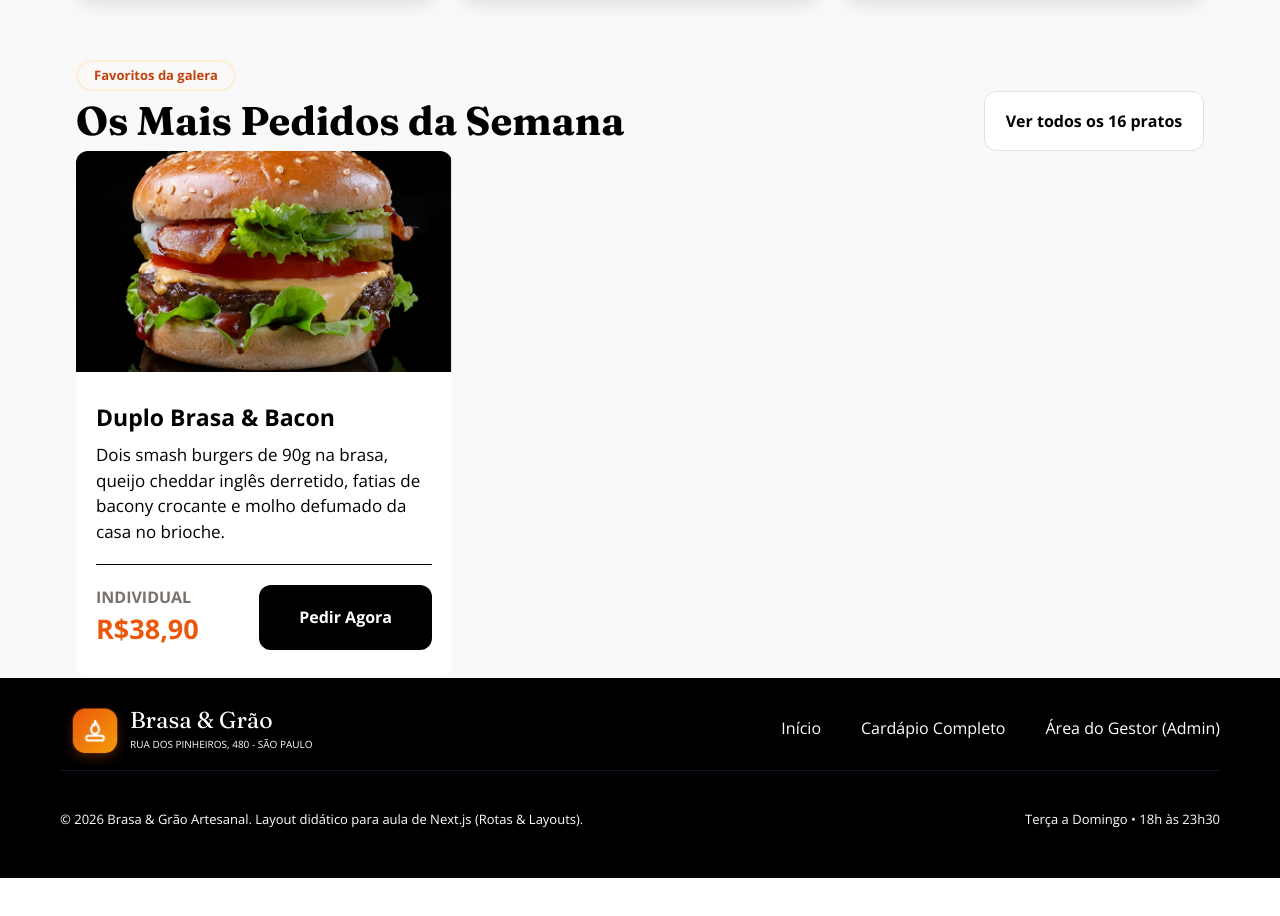
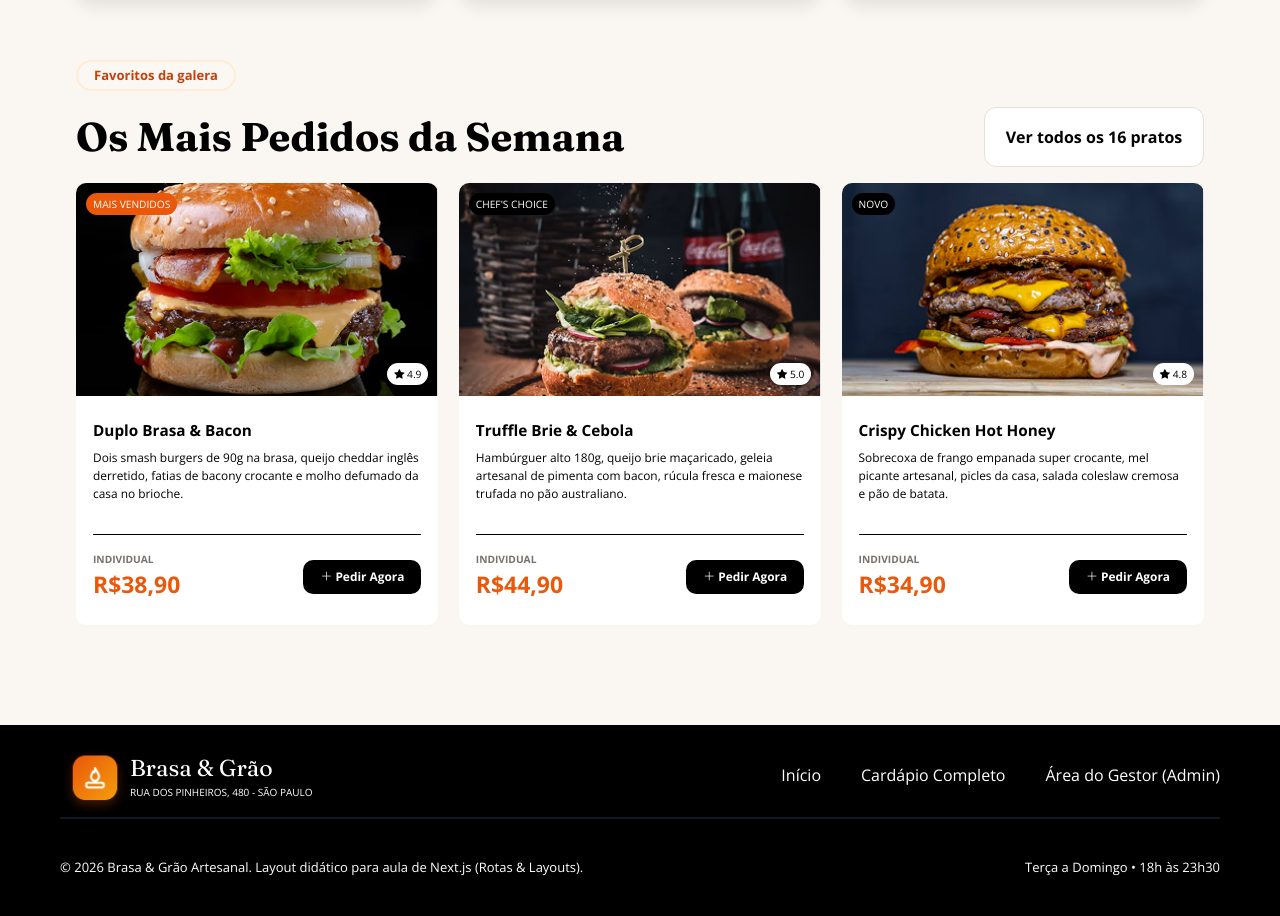
Before and after one commit to MatheusCatarucci/brasa-e-grao, a Next.js app: page / in a window 1280 px wide. Shown: the part 850-1766 px from the top of the page. Before the commit the page ends 1728 px from the top, so only its background shows below. Built offline with nearby package versions, Linux system fonts and the light colour scheme; a web font is replaced by a local one.

Commit message:
pag principal finalizada e inicio do cardapio

```diff
--- a/app/cardapio/page.tsx
+++ b/app/cardapio/page.tsx
@@ -1,10 +1,43 @@
 export default function CardapioPage() {
   return (
-    <section className="min-h-[60vh] bg-[#FFEDD5] px-19 py-10">
-      <h1 className="text-[30px] font-bold text-[#431407]">Cardápio</h1>
-      <p className="mt-2 text-[#6b6259]">
-        Nossos burgers, acompanhamentos e cafés especiais estarão aqui em breve.
-      </p>
+    <section className="min-h-screen bg-[#faf7f2] px-19 py-25">
+
+      {/* Hero */}
+      <div className="rounded-3xl border border-[#FFEDD5] bg-linear-to-br from-[#FFF7ED] to-[#FFEDD5] p-10">
+
+        <span className="inline-block rounded-full border border-[#FFEDD5] bg-[#FFF7ED] px-3 py-1 text-[12px] font-bold text-[#C2410C]">
+          Cardápio Artesanal • Edição de Outono
+        </span>
+
+        <div className="mt-8 grid grid-cols-2 items-end gap-10">
+
+          {/* Esquerda */}
+          <div className="flex flex-col gap-3">
+            <h1 className="font-display text-[29.5px] font-bold text-[#1C1917]">
+              Escolha sua experiência na brasa
+            </h1>
+            <p className="max-w-xl text-[13.5px] leading-relaxed text-[#57534E]">
+              Todos os hambúrgueres acompanham maionese defumada da casa. Adicione
+              batata rústica e bebida artesanal por +R$ 16,00.
+            </p>
+          </div>
+
+          {/* Direita */}
+          <div className="flex flex-col items-end gap-1 text-right py-10">
+            <p className="text-[12px] font-bold uppercase tracking-wide text-[#C2410C]">
+              Combo do dia
+            </p>
+            <h2 className="font-display text-[29.5px] font-bold text-[#1C1917]">
+              Smash + Fritas + Café Gelado
+            </h2>
+            <p className="text-[13px] font-bold text-[#EA580C]">
+              De R$ 62,00 por R$ 49,90
+            </p>
+          </div>
+
+        </div>
+      </div>
+
     </section>
   )
 }
--- a/app/page.tsx
+++ b/app/page.tsx
@@ -2,7 +2,7 @@ import Image from "next/image"
 
 export default function HomePage() {
   return (
-    <section className="px-19 bg-[#f9f9f9]">
+    <section className="px-19 pb-25 bg-[#faf7f2]">
       {/* parte 1 - hero */}
       <div className="flex flex-col">
 
@@ -127,7 +127,7 @@ export default function HomePage() {
 
 
       {/* Titulo mais pedidos */}
-      <div className="flex justify-between w-full">
+      <div className="flex justify-between w-full my-4">
         <h1 className="font-display text-[40px] font-bold">Os Mais Pedidos da Semana</h1>
         <button className="w-55 bg-white px-3 rounded-xl border border-[#E7E0D6] font-bold cursor-pointer">
           Ver todos os 16 pratos
@@ -136,11 +136,13 @@ export default function HomePage() {
 
 
       {/* Grid lanches */}
-      <div className="grid grid-cols-3">
+      <div style={{ zoom: 0.85 }}>
+        <div className="grid grid-cols-3 gap-6">
 
           {/* Item 1 - Grid */}
           <div className="flex flex-col bg-white rounded-xl overflow-hidden">
 
+            <div className="relative">
               {/* Imagem do lanche */}
               <Image
                 src="/duplo_brasa_bacon.png"
@@ -150,36 +152,147 @@ export default function HomePage() {
                 className="w-full h-auto object-cover"
               />
 
+              <span className="absolute top-3 left-3 bg-[#EA580C] py-1 px-2 text-[12px] text-white rounded-full">
+                MAIS VENDIDOS
+              </span>
+
+              <span className="absolute bottom-3 right-3 bg-white py-1 px-2 text-[12px] text-white rounded-full">
+                <div className="text-black">
+                  <i className="bi bi-star-fill"></i> 4.9
+                </div>
+              </span>
+            </div>
+
             {/* Dados lanche */}
             <div className="flex flex-col py-7 px-5">
-            <h1 className="font-bold text-[23px]">Duplo Brasa & Bacon</h1>
-            <p className="mt-2 text-[17px]">Dois smash burgers de 90g na brasa, queijo
+              <h1 className="font-bold text-[18px]">Duplo Brasa & Bacon</h1>
+              <p className="mt-2 text-[14px] h-20">Dois smash burgers de 90g na brasa, queijo
                 cheddar inglês derretido, fatias de bacony
                 crocante e molho defumado da casa no brioche.</p>
 
               <div className="h-px w-full bg-black rounded-full my-5"></div>
 
-
               {/* parte de baixo do item */}
-            <div className="flex justify-between">
+              <div className="flex justify-between items-center">
                 {/* Preço lanche */}
                 <div className="flex flex-col">
-                <span className="text-[#78716C] font-bold">INDIVIDUAL</span>
+                  <span className="text-[#78716C] font-bold text-[12px]">INDIVIDUAL</span>
                   <span className="text-[27px] text-[#EA580C] font-bold">R$38,90</span>
                 </div>
 
                 {/* btn pedir lanche */}
-              <button className="text-white bg-black rounded-xl px-10 py-1 cursor-pointer font-bold text-[16px]">
-                Pedir Agora
+                <button className="text-white bg-black rounded-xl h-10 px-5 cursor-pointer font-bold text-[14px]">
+                  <i className="bi bi-plus-lg"></i> Pedir Agora
                 </button>
               </div>
 
+            </div>
 
+          </div>
+
+
+          {/* Item 2 - Grid */}
+          <div className="flex flex-col bg-white rounded-xl overflow-hidden">
+
+            <div className="relative">
+              {/* Imagem do lanche */}
+              <Image
+                src="/truffle_burger.png"
+                alt="Brasa & Grão"
+                width={1000}
+                height={1}
+                className="w-full h-auto object-cover"
+              />
+
+              <span className="absolute top-3 left-3 bg-black py-1 px-2 text-[12px] text-white rounded-full">
+                CHEF'S CHOICE
+              </span>
+
+              <span className="absolute bottom-3 right-3 bg-white py-1 px-2 text-[12px] text-white rounded-full">
+                <div className="text-black">
+                  <i className="bi bi-star-fill"></i> 5.0
+                </div>
+              </span>
+            </div>
+
+            {/* Dados lanche */}
+            <div className="flex flex-col py-7 px-5">
+              <h1 className="font-bold text-[18px]">Truffle Brie & Cebola</h1>
+              <p className="mt-2 text-[14px] h-20">Hambúrguer alto 180g, queijo brie maçaricado,
+                geleia artesanal de pimenta com bacon, rúcula
+                fresca e maionese trufada no pão australiano.</p>
+
+              <div className="h-px w-full bg-black rounded-full my-5"></div>
+
+              {/* parte de baixo do item */}
+              <div className="flex justify-between items-center">
+                {/* Preço lanche */}
+                <div className="flex flex-col">
+                  <span className="text-[#78716C] font-bold text-[12px]">INDIVIDUAL</span>
+                  <span className="text-[27px] text-[#EA580C] font-bold">R$44,90</span>
+                </div>
+
+                {/* btn pedir lanche */}
+                <button className="text-white bg-black rounded-xl h-10 px-5 cursor-pointer font-bold text-[14px]">
+                  <i className="bi bi-plus-lg"></i> Pedir Agora
+                </button>
+              </div>
 
             </div>
           </div>
 
 
+          {/* Item 3 - Grid */}
+          <div className="flex flex-col bg-white rounded-xl overflow-hidden">
+
+            <div className="relative">
+              {/* Imagem do lanche */}
+              <Image
+                src="/crispy_honey.png"
+                alt="Brasa & Grão"
+                width={1000}
+                height={1}
+                className="w-full h-auto object-cover"
+              />
+
+              <span className="absolute top-3 left-3 bg-black py-1 px-2 text-[12px] text-white rounded-full">
+                NOVO
+              </span>
+
+              <span className="absolute bottom-3 right-3 bg-white py-1 px-2 text-[12px] text-white rounded-full">
+                <div className="text-black">
+                  <i className="bi bi-star-fill"></i> 4.8
+                </div>
+              </span>
+            </div>
+
+            {/* Dados lanche */}
+            <div className="flex flex-col py-7 px-5">
+              <h1 className="font-bold text-[18px]">Crispy Chicken Hot Honey</h1>
+              <p className="mt-2 text-[14px] h-20">Sobrecoxa de frango empanada super crocante,
+                mel picante artesanal, picles da casa, salada
+                coleslaw cremosa e pão de batata.</p>
+
+              <div className="h-px w-full bg-black rounded-full my-5"></div>
+
+              {/* parte de baixo do item */}
+              <div className="flex justify-between items-center">
+                {/* Preço lanche */}
+                <div className="flex flex-col">
+                  <span className="text-[#78716C] font-bold text-[12px]">INDIVIDUAL</span>
+                  <span className="text-[27px] text-[#EA580C] font-bold">R$34,90</span>
+                </div>
+
+                {/* btn pedir lanche */}
+                <button className="text-white bg-black rounded-xl h-10 px-5 cursor-pointer font-bold text-[14px]">
+                  <i className="bi bi-plus-lg"></i> Pedir Agora
+                </button>
+              </div>
+
+            </div>
+          </div>
+
+        </div>
       </div>
 
 
```
Also changed, not shown: public/crispy_honey.png (added), public/truffle_burger.png (added). Lines whose indentation alone changed are shown as unchanged.
